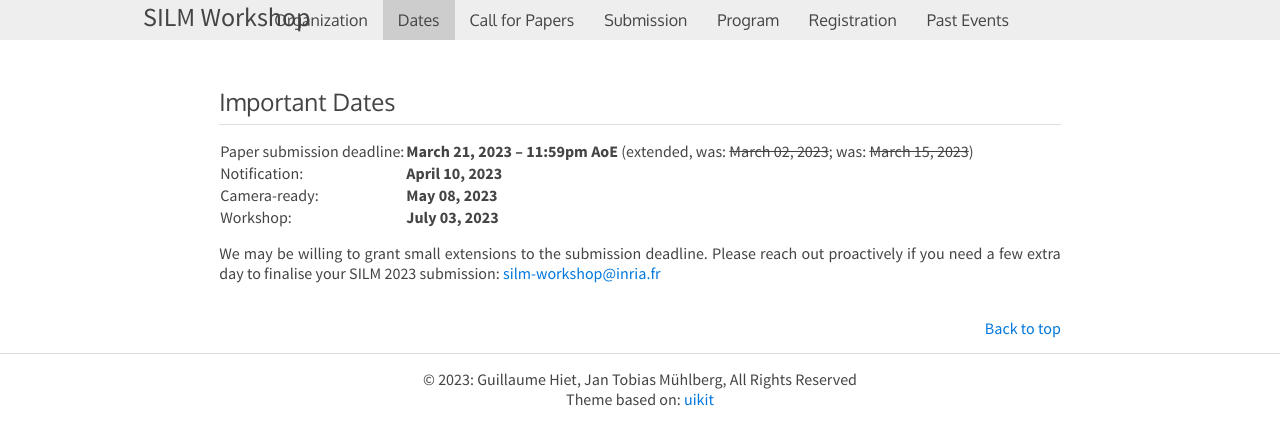
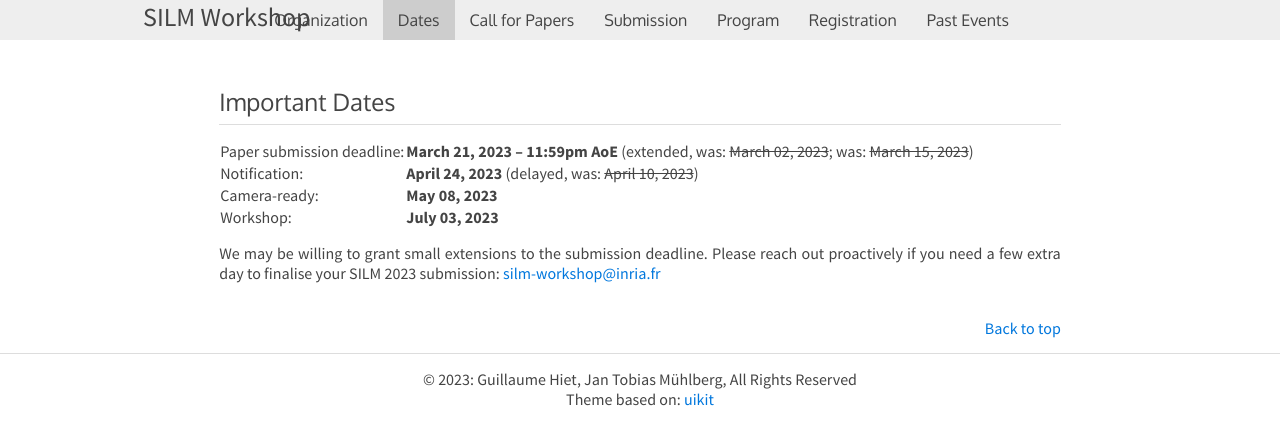
Before and after one commit to silm-workshop/silm-workshop.github.io, a Jekyll site: the page built from dates.html, in a window 1280 px wide. Shown: the top 445 px of the page. Built offline with Jekyll 4.4.1, drawn with Linux system fonts in a browser that asks for light colours.

Commit message:
delayed notification deadline

```diff
--- a/dates.html
+++ b/dates.html
@@ -13,7 +13,7 @@ layout: default
 </tr>
 <tr>
 <td>Notification:</td>
-<td><strong>April 10, 2023 </strong></td>
+<td><strong>April 24, 2023 </strong> (delayed, was: <s>April 10, 2023</s>)</td>
 </tr>
 <tr>
 <td>Camera-ready:</td>
```
